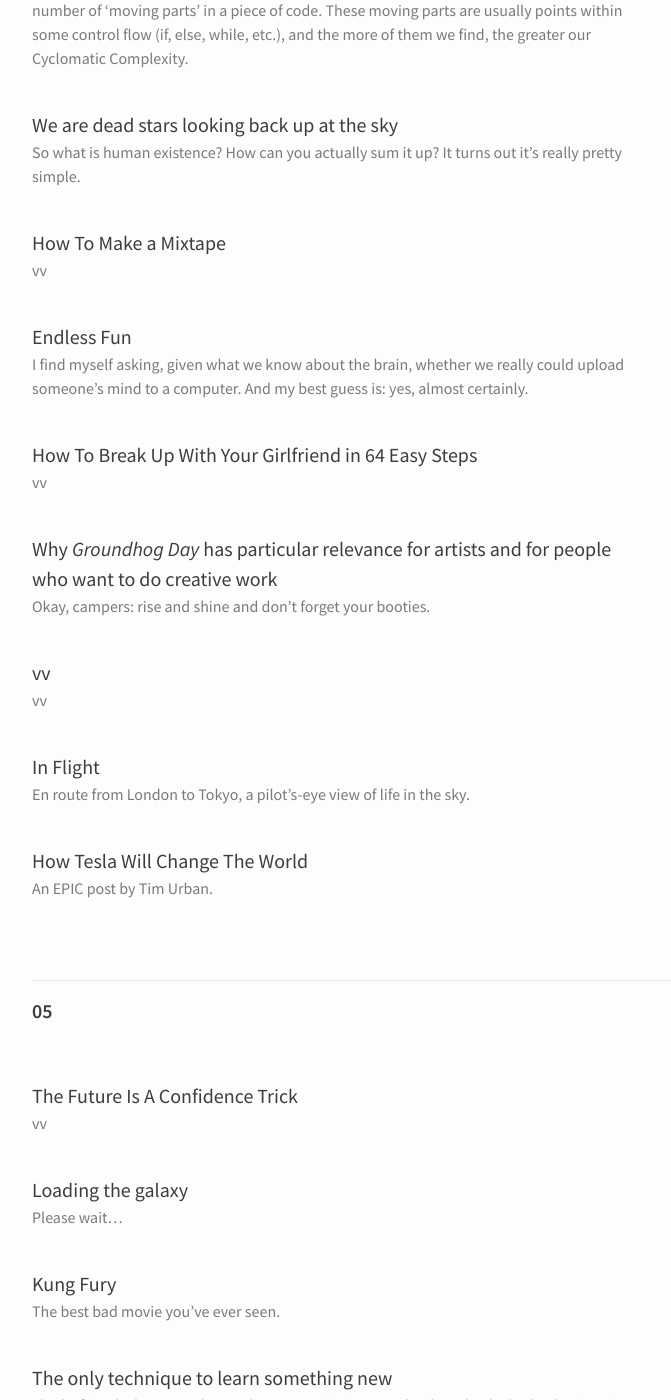
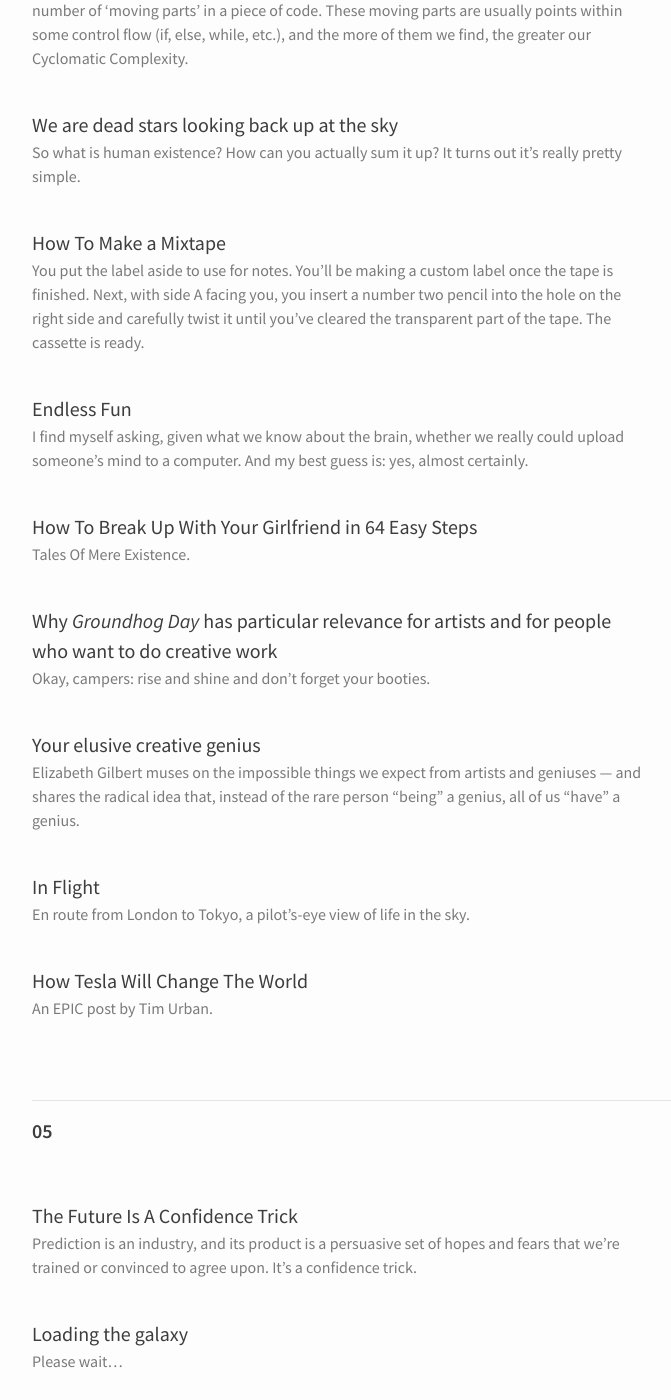
Before and after one commit to AdrianoLatorre/adriano.latorre.info, a Jekyll site: the page built from _links/15.md, in a window 1280 px wide and 1400 px high, scrolled down 10568 px. Shown: the whole window, without its empty margins (116-787 px from the left). Built offline with Jekyll 4.4.1, drawn with Linux system fonts in a browser that asks for light colours; some of the changed text lies outside the part shown.

Commit message:
Filling vv blanks

```diff
--- a/_links/15.md
+++ b/_links/15.md
@@ -277,19 +277,19 @@ year: 15
 : So what is human existence? How can you actually sum it up? It turns out it's really pretty simple.
 
 [How To Make a Mixtape](https://medium.com/maybe-its-fiction/how-to-make-a-mixtape-f7bbc3aa2419)
-: vv
+: You put the label aside to use for notes. You’ll be making a custom label once the tape is finished. Next, with side A facing you, you insert a number two pencil into the hole on the right side and carefully twist it until you’ve cleared the transparent part of the tape. The cassette is ready.
 
 [Endless Fun](http://aeon.co/magazine/technology/virtual-afterlives-will-transform-humanity/)
 : I find myself asking, given what we know about the brain, whether we really could upload someone’s mind to a computer. And my best guess is: yes, almost certainly.
 
 [How To Break Up With Your Girlfriend in 64 Easy Steps](https://www.youtube.com/watch?v=Hfl9e53LX_U)
-: vv
+: Tales Of Mere Existence.
 
 [Why _Groundhog Day_ has particular relevance for artists and for people who want to do creative work](https://medium.com/show-your-work/okay-campers-rise-and-shine-and-don-t-forget-your-booties-de719bc80e8d)
 : Okay, campers: rise and shine and don’t forget your booties.
 
-[vv](http://www.ted.com/talks/elizabeth_gilbert_on_genius)
-: vv
+[Your elusive creative genius](http://www.ted.com/talks/elizabeth_gilbert_on_genius)
+: Elizabeth Gilbert muses on the impossible things we expect from artists and geniuses — and shares the radical idea that, instead of the rare person "being" a genius, all of us "have" a genius.
 
 [In Flight](http://www.nytimes.com/interactive/2015/05/14/opinion/14-in-flight-mark-vanhoenacker.html)
 : En route from London to Tokyo, a pilot’s-eye view of life in the sky.
@@ -300,7 +300,7 @@ year: 15
 <h3 id="05"><a href="#05">05</a></h3>
 
 [The Future Is A Confidence Trick](http://morning.computer/2015/05/the-future-is-a-confidence-trick/)
-: vv
+: Prediction is an industry, and its product is a persuasive set of hopes and fears that we’re trained or convinced to agree upon.  It’s a confidence trick.
 
 [Loading the galaxy](http://stars.chromeexperiments.com)
 : Please wait...
@@ -314,8 +314,8 @@ year: 15
 [Inside the Magic Factory](http://www.wired.com/2015/05/inside-ilm/)
 : The Untold Story of ILM, a Titan That Forever Changed Film.
 
-[The Opposite of a Pedophile](https://www.youtube.com/watch?v=4w0-oERpE4Q)
-: vv
+[The Opposite of a Pedophile](https://www.youtube.com/watch?v=LVk1y-3hQDo)
+: I hate little boys.
 
 [Grid by Example](http://gridbyexample.com)
 : I have been writing and speaking about the CSS Grid Layout Module for some time now. In order to learn how Grid works I’ve put together lots of small examples.
@@ -339,10 +339,10 @@ year: 15
 : An announcement.
 
 [How to control someone else's arm with your brain](https://www.youtube.com/watch?v=rSQNi5sAwuc).
-: vv
+: In this fun, kind of creepy demo, the neuroscientist and TED Senior Fellow uses a simple, inexpensive DIY kit to take away the free will of an audience member. It’s not a parlor trick; it actually works.
 
 [Missing Missy](http://www.27bslash6.com/missy.html)
-: How to search for a cat
+: How to search for a cat.
 
 <h3 id="04"><a href="#04">04</a></h3>
 
@@ -394,7 +394,7 @@ year: 15
 : Dumped or accidentally spilled from ships, blown from landfills, washed down every river in the world, plastic trash has been amassing since World War II in floating dumps, some of which exceed millions of square miles.
 
 [Client Feedback On the Creation of the Earth](http://www.mcsweeneys.net/articles/client-feedback-on-the-creation-of-the-earth)
-: vv
+: Re: the “sky”… not really feeling the color here. Would like something that pops more. Please send additional options.
 
 [Species In Pieces](http://www.species-in-pieces.com/)
 : A CSS-based interactive exhibition of some of the world's most endangered animals.
@@ -403,7 +403,7 @@ year: 15
 : The opening and closing shots of 55 films side-by-side.
 
 [Paperman](http://www.dailymotion.com/video/xzt3vb_paperman_shortfilms)
-: vv
+: A short film.
 
 [Kangaroos can't jump backwards](https://vimeo.com/85852923)
 : Taking not too serious leaps while tip toeing on the edge about everything and nothing without a point and purpose. I mean it would be nice if we really could grow forever, but what if infinite growth on a finite planet is a fairytale?
@@ -490,20 +490,20 @@ year: 15
 [How Your Brain Decides Without You](http://nautil.us/issue/19/illusions/how-your-brain-decides-without-you)
 : In a world full of ambiguity, we see what we want to see.
 
-[vv](https://stories.californiasunday.com/2015-01-04/ted-chiang-scifi-perfectionist/)
+[The Perfectionist](https://stories.californiasunday.com/2015-01-04/ted-chiang-scifi-perfectionist/)
 : This is the best science fiction writer you never heard of.
 
 [The Gunfighter](http://vimeo.com/79306807)
 : Just another period western meta comedy short film.
 
 [Creeped out by algorithms](http://www.niemanlab.org/2014/12/the-year-we-get-creeped-out-by-algorithms/)
-: vv
+: Algorithmic judgment is the uncanny valley of computing.
 
 [The Unfortunate Sex Life of The Banana](http://www.damninteresting.com/the-unfortunate-sex-life-of-the-banana/)
 : Every banana is the same one.
 
 [It's Not About the Nail](http://vimeo.com/66753575)
-: vv
+: Don't try to fix it. I just need you to listen.
 
 [Grow Cube](http://www.eyezmaze.com/grow/cube/#more)
 : Items you click will grow and grow with each turn.
```
